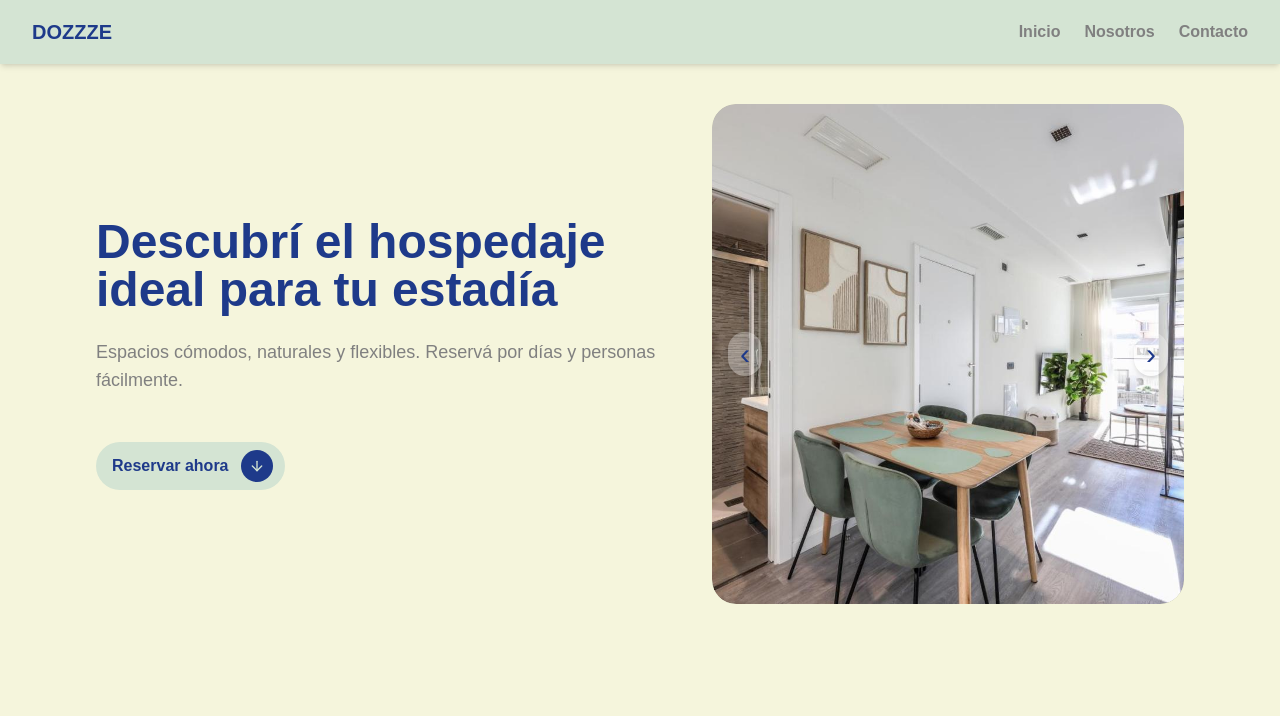
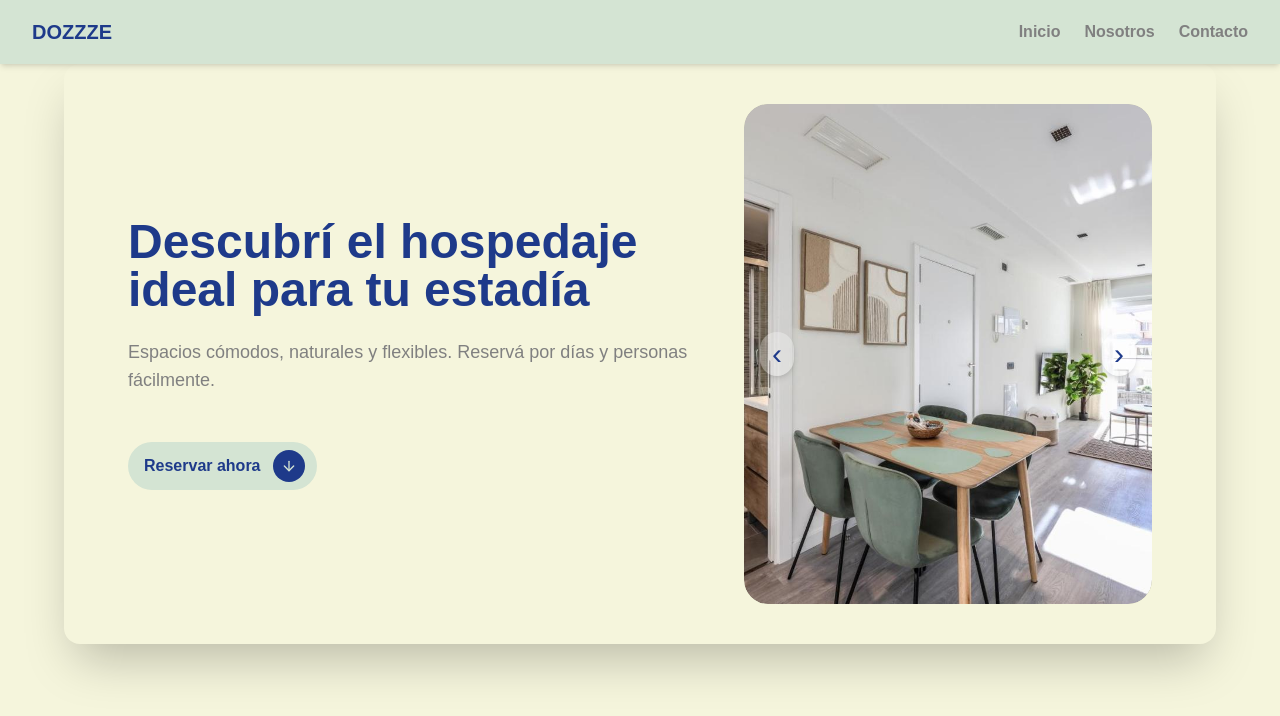
Before and after one commit to marwos-dev/dozzze_fe, a Next.js app: page / in a window 1280 px wide. Shown: the top 716 px of the page. Built offline with nearby package versions, Linux system fonts and the light colour scheme.

Commit message:
improved view

```diff
--- a/src/components/layout/Navbar.tsx
+++ b/src/components/layout/Navbar.tsx
@@ -13,7 +13,7 @@ export default function Navbar() {
     const [open, setOpen] = useState(false)
 
     return (
-        <nav className="bg-greenlight shadow-md sticky top-0 z-50">
+        <nav className="bg-greenlight shadow-md sticky  top-0 z-50">
             <div className="max-w-7xl mx-auto px-4 sm:px-6 lg:px-8">
                 <div className="flex justify-between h-16 items-center">
                     <Link href="#inicio" className="text-xl font-bold text-dozeblue">
--- a/src/components/sections/Home.tsx
+++ b/src/components/sections/Home.tsx
@@ -4,7 +4,7 @@ import AnimatedButton from '../ui/buttons/AnimatedButton'
 
 export default function Home() {
     return (
-        <div className="py-10 px-6 lg:px-24 flex flex-col-reverse lg:flex-row items-center justify-between gap-10">
+        <div className="max-w-6xl  mx-auto  py-10 px-6 mb-10 lg:px-16 flex flex-col-reverse lg:flex-row items-center justify-between gap-10  rounded-2xl shadow-2xl">
 
             {/* Texto a la izquierda en pantallas grandes */}
             <div className="max-w-xl">
```
